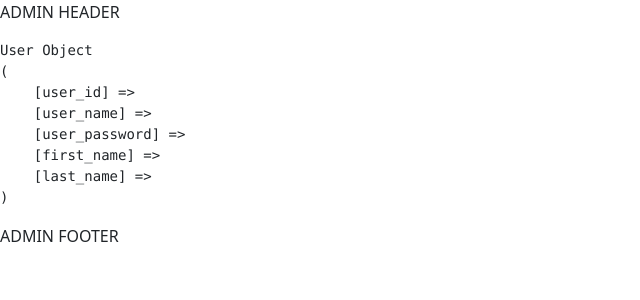
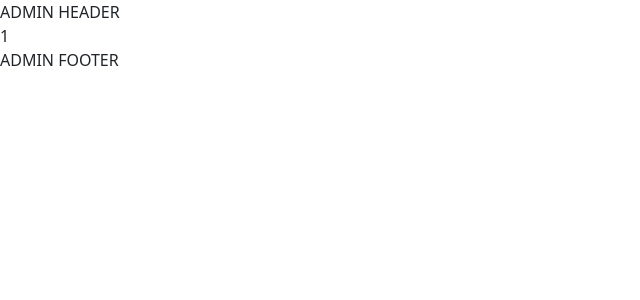
Before and after one commit to touzaelhassan/PGS-PHP-OOP, a PHP site: page /admin/index.php in a window 1280 px wide. Shown: the top 300 px of the page, without its empty margins (0-640 px from the left). Run offline with PHP 8.4, Linux system fonts and the light colour scheme; tables that the repository leaves empty or names only in its code hold one stand-in row (values such as "Sample post"); data that the repository does not hold is empty.

Commit message:
using instantiation method to get all users

```diff
--- a/admin/includes/user.php
+++ b/admin/includes/user.php
@@ -14,13 +14,14 @@
     global $database;
     $query = $database->query($sql);
     $users = mysqli_fetch_all($query, MYSQLI_ASSOC);
+
     $array_of_users = [];
 
     foreach ($users as $user) {
       $array_of_users[] = self::instantiation($user);
     }
 
-    return $query;
+    return $array_of_users;
   }
 
   public static function get_users()
--- a/admin/index.php
+++ b/admin/index.php
@@ -4,18 +4,12 @@
 
 <?php
 
-$query = User::get_user_by_id(1);
-$db_user = mysqli_fetch_assoc($query);
+$users = User::get_users();
 
-echo "<pre>";
-print_r($db_user);
-echo "</pre>";
-
-$user = User::instantiation($db_user);
-
-echo "<pre>";
-print_r($user);
-echo "</pre>";
+foreach ($users as $user) {
+  echo $user->user_id;
+  echo "<br>";
+}
 
 ?>
 
```
